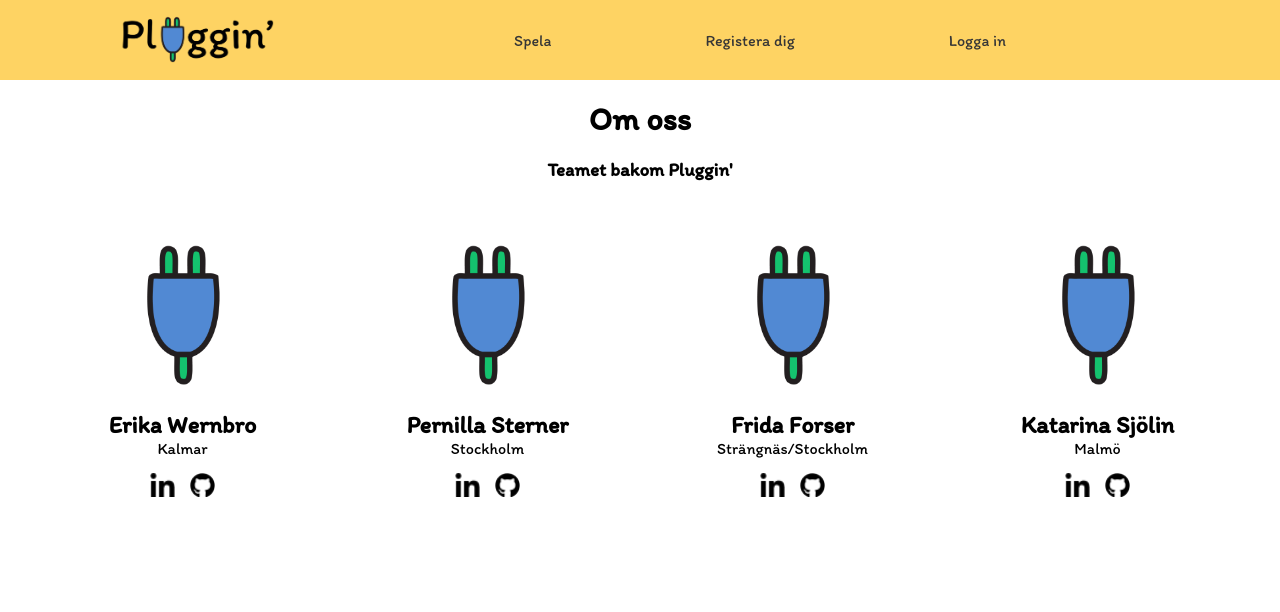
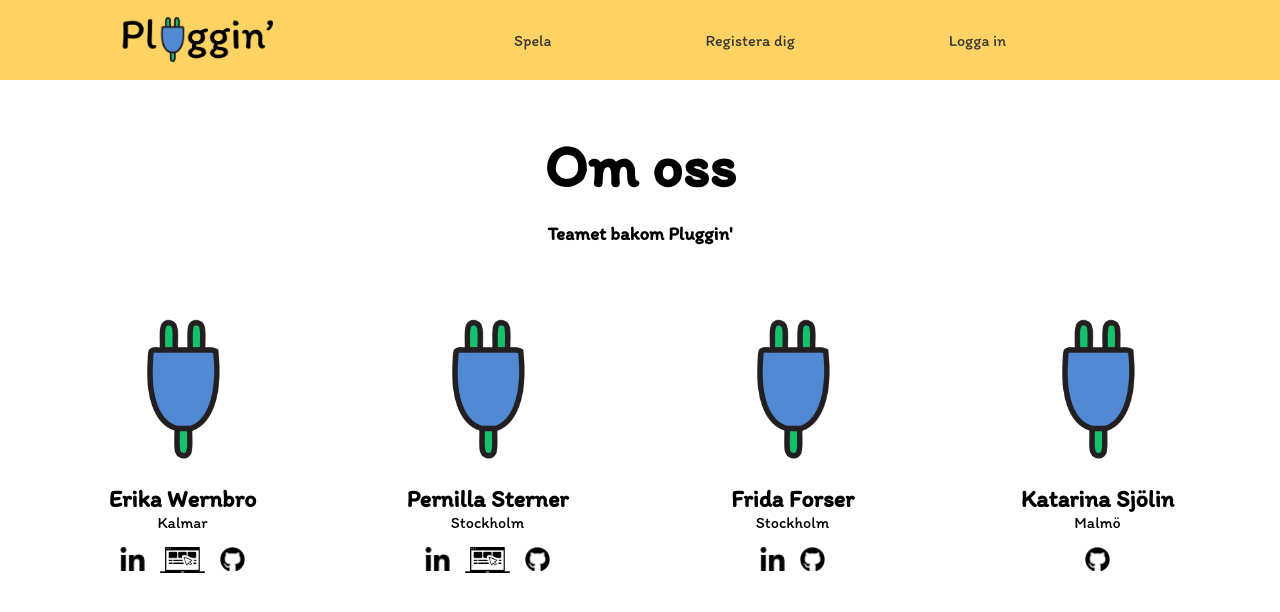
Before and after one commit to Technigo/final-boiler-plate-monorepo, a React (Vite) app in the folder frontend/: page /om-oss in a window 1280 px wide. Shown: the top 612 px of the page. Built offline with nearby package versions, Linux system fonts and the light colour scheme; no server answers.

Commit message:
Added correct links to about page

```diff
--- a/frontend/src/components/About.jsx
+++ b/frontend/src/components/About.jsx
@@ -1,6 +1,7 @@
 import styled from "styled-components";
 import logo from "/src/assets/Logo.png";
 import linkedin from "/src/assets/linkedin.png"
+import portfolio from "/src/assets/portfolio.png"
 import github from "/src/assets/github.png"
 
 export const OmOss = () => {
@@ -14,10 +15,13 @@ export const OmOss = () => {
             <Person>Erika Wernbro</Person>
             <City>Kalmar</City>
             <LinksDiv>
-                <LinkedIn href="https://www.linkedin.com/in/frida-forser/">
+                <LinkedIn href="https://www.linkedin.com/in/erika-wernbro/">
                     <LinkedInIcon src={linkedin} alt="linkedinlogo" width="25"/>
                 </LinkedIn>
-                <GitHub href="https://github.com/fridaforser">
+                <Portfolio href="https://tejpex.com/">
+                    <PortfolioIcon src={portfolio} alt="portfoliologo" width="45"/>
+                </Portfolio>
+                <GitHub href="https://github.com/Tejpex">
                     <GitHubIcon src={github} alt="githublogo" width="25"/>
                 </GitHub>
             </LinksDiv>
@@ -27,10 +31,13 @@ export const OmOss = () => {
             <Person>Pernilla Sterner</Person>
             <City>Stockholm</City>
             <LinksDiv>
-                <LinkedIn href="https://www.linkedin.com/in/frida-forser/">
+                <LinkedIn href="https://www.linkedin.com/in/pernilla-sterner/">
                     <LinkedInIcon src={linkedin} alt="linkedinlogo" width="25"/>
                 </LinkedIn>
-                <GitHub href="https://github.com/fridaforser">
+                <Portfolio href="https://pernillasterner.netlify.app/">
+                    <PortfolioIcon src={portfolio} alt="portfoliologo" width="45"/>
+                </Portfolio>
+                <GitHub href="https://github.com/pernillasterner">
                     <GitHubIcon src={github} alt="githublogo" width="25"/>
                 </GitHub>
             </LinksDiv>
@@ -38,7 +45,7 @@ export const OmOss = () => {
         <PersonDiv>
             <PersonImg src={logo} width="150" alt="Frida-Forser"/>
             <Person>Frida Forser</Person>
-            <City>Strängnäs/Stockholm</City>
+            <City>Stockholm</City>
             <LinksDiv>
                 <LinkedIn href="https://www.linkedin.com/in/frida-forser/">
                     <LinkedInIcon src={linkedin} alt="linkedinlogo" width="25"/>
@@ -53,10 +60,7 @@ export const OmOss = () => {
             <Person>Katarina Sjölin</Person>
             <City>Malmö</City>
             <LinksDiv>
-                <LinkedIn href="https://www.linkedin.com/in/frida-forser/">
-                    <LinkedInIcon src={linkedin} alt="linkedinlogo" width="25"/>
-                </LinkedIn>
-                <GitHub href="https://github.com/fridaforser">
+                <GitHub href="https://github.com/katsjolin">
                     <GitHubIcon src={github} alt="githublogo" width="25"/>
                 </GitHub>
             </LinksDiv>
@@ -80,13 +84,24 @@ const AboutContainer = styled.div`
 
 const AboutTitle = styled.h1`
     margin: 20px;
+    font-size: 50px;
+
+    @media (min-width: 500px) AND (max-width: 800px){
+    padding: 25px 0 0;
+    }
+
+    @media (min-width: 800px) {
+    padding: 30px 0 0;
+    font-size: 60px;
+}
 `;
 
 const Description = styled.h3`
     margin: 0 0 30px;
 
-     @media (min-width: 700px) {
-    margin: 0 0 60px;
+
+    @media (min-width: 800px) {
+    margin: 0 0 70px;
   }
 
 `;
@@ -108,7 +123,7 @@ const PeopleDiv = styled.div`
 `;
 
 const PersonDiv = styled.div`
-    padding: 10px 0;
+    padding: 20px 0;
 
     @media (min-width: 500px) AND (max-width: 800px){
     padding: 20px 0;
@@ -146,6 +161,13 @@ const LinkedInIcon = styled.img`
     cursor: pointer;
 `;
 
+const Portfolio = styled.a`
+`;
+
+const PortfolioIcon = styled.img`
+    cursor: pointer;
+`;
+
 const GitHub = styled.a`
 `;
 
```
